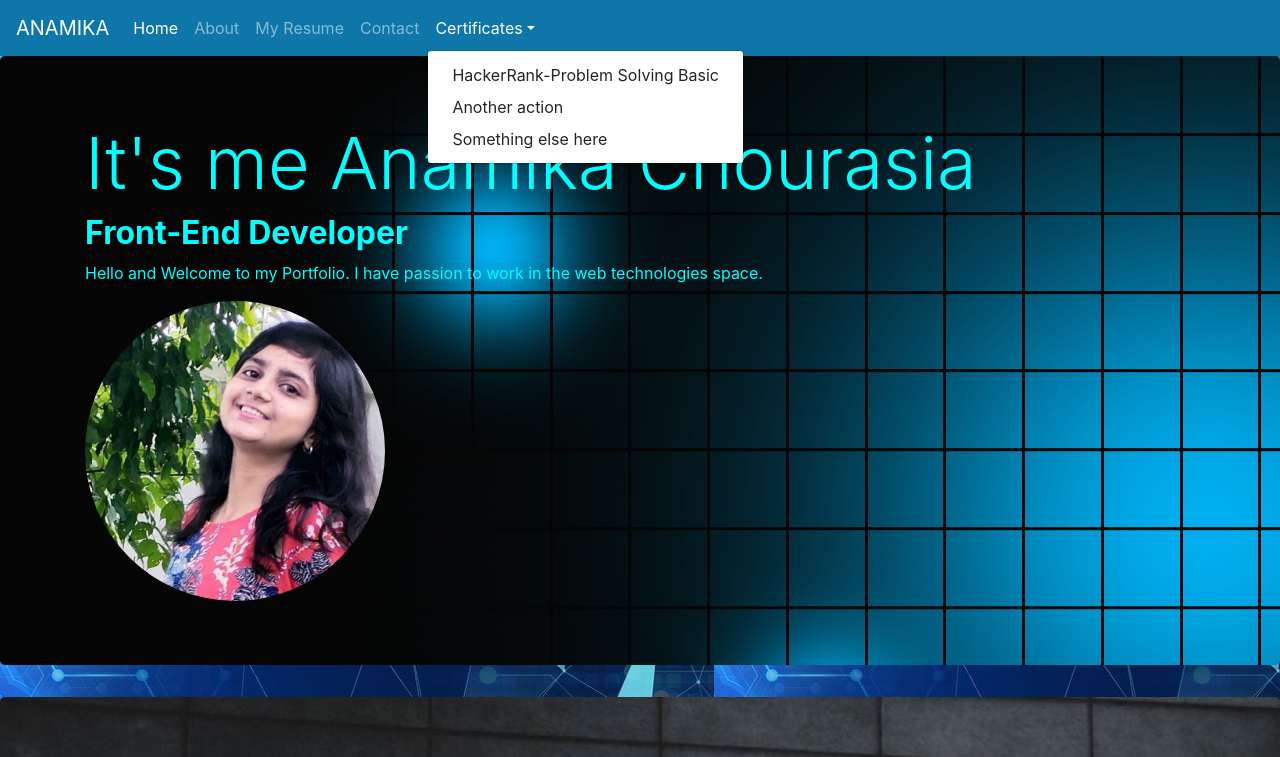
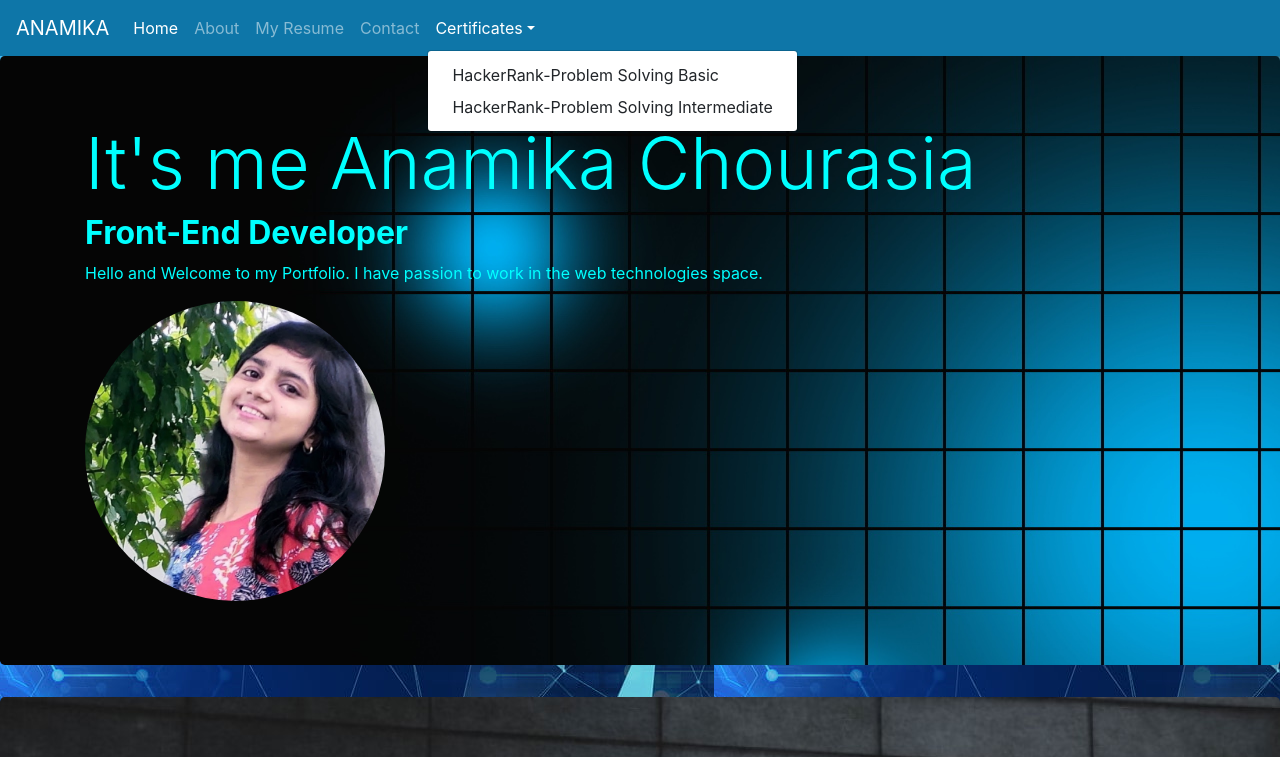
Before and after one commit to Anamikachourasia/Personal-Portfolio, a plain HTML site: page index.htm in a window 1280 px wide. Both pictures are taken after a click on the link "Certificates". Shown: the top 757 px of the page. Drawn offline with nearby package versions, Linux system fonts and the light colour scheme.

Commit message:
Update index.htm

```diff
--- a/index.htm
+++ b/index.htm
@@ -144,8 +144,8 @@
         <a class="nav-link dropdown-toggle" href="#" id="dropdown01" data-toggle="dropdown" aria-haspopup="true" aria-expanded="false">Certificates</a>
         <div class="dropdown-menu" aria-labelledby="dropdown01">
           <a class="dropdown-item" href="https://www.hackerrank.com/certificates/7abda87d6ac0">HackerRank-Problem Solving Basic</a>
-          <a class="dropdown-item" href="#">Another action</a>
-          <a class="dropdown-item" href="#">Something else here</a>
+          <a class="dropdown-item" href="https://www.hackerrank.com/certificates/ef7a86fffe37">HackerRank-Problem Solving Intermediate</a>
+         <!-- <a class="dropdown-item" href="#">Something else here</a> -->
         </div>
 
       </li>
```
